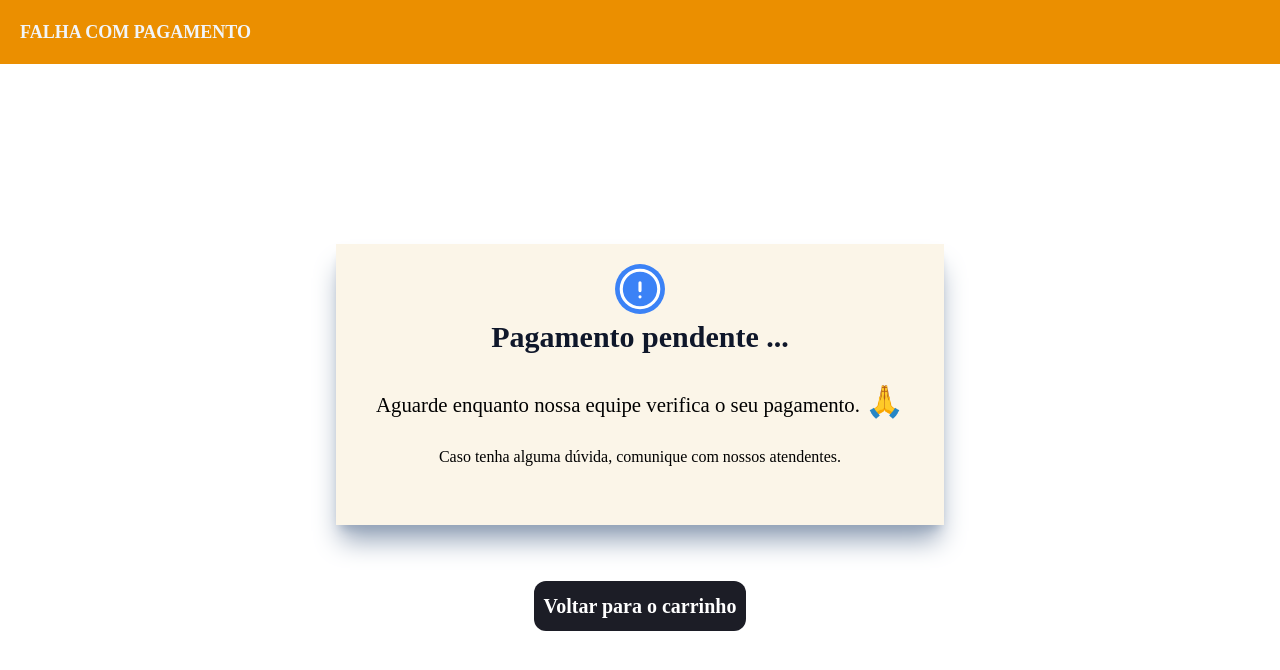
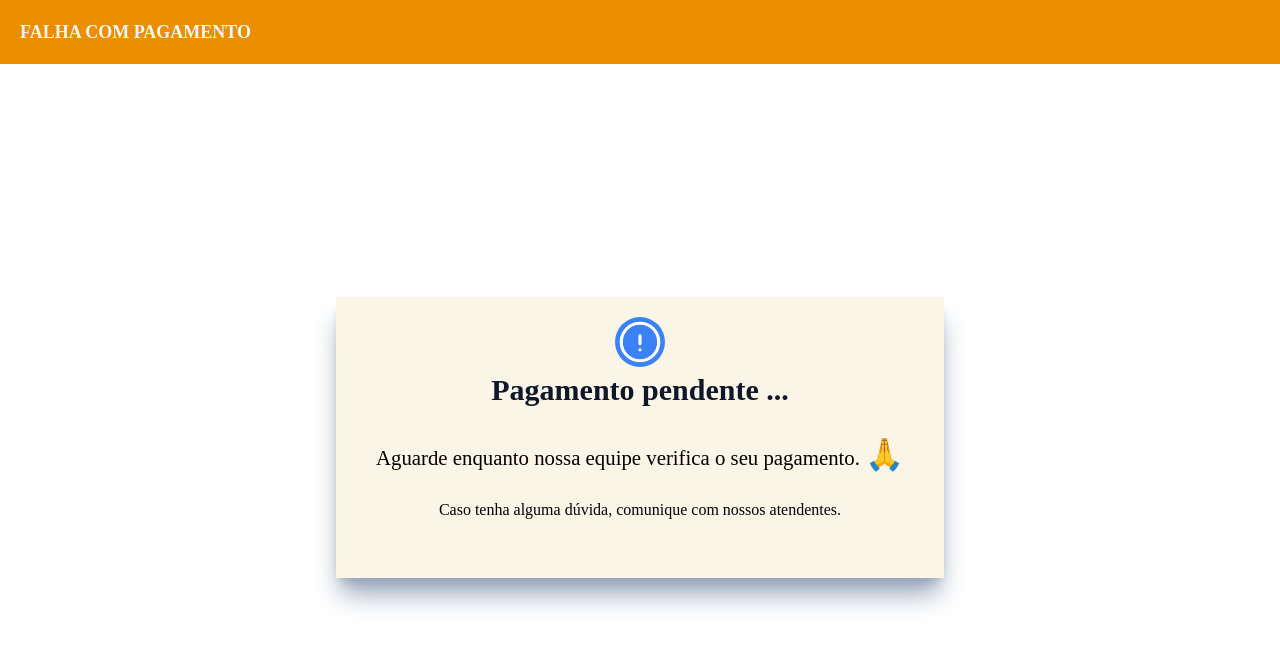
Before and after one commit to maracajaurn/comanda-menu-v3, a React (Create React App) app: page /1/payment_pending in a window 1280 px wide. Shown: the top 670 px of the page. Built offline with nearby package versions, Linux system fonts and the light colour scheme; no server answers.

Commit message:
removendo botão desnecessário

```diff
--- a/src/pages/clientMenu/paymentInProcessing.jsx
+++ b/src/pages/clientMenu/paymentInProcessing.jsx
@@ -64,15 +64,6 @@ export const PaymentInProcessing = () => {
                         <p className="text-center">Caso tenha alguma dúvida, comunique com nossos atendentes.</p>
                     </div>
                 </div>
-
-                <div>
-                    <button
-                        className="
-                                bg-[#1C1D26] hover:bg-[#EB8F00] hover:text-[#1C1D26] hover:border-[#1C1D26] text-white
-                                p-2 text-[20px] font-bold rounded-xl border-2 border-transparent  transition-all delay-75"
-                        onClick={() => navigate(`/${id}/cart`)}
-                    >Voltar para o carrinho</button>
-                </div>
             </div>
         </>
     );
```
